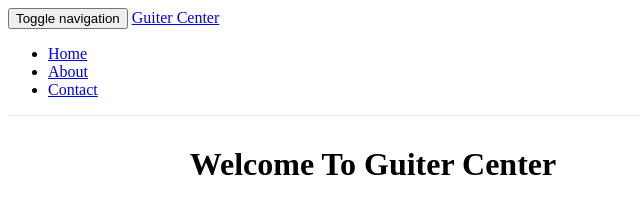
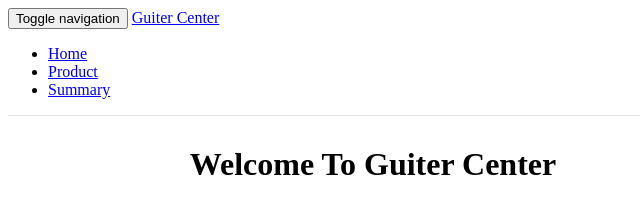
Before and after one commit to hpatel13/guiterCenter, a website: page app/index.html in a window 1280 px wide. Shown: the top 220 px of the page, 0-640 px from the left. Drawn offline with nearby package versions, Linux system fonts and the light colour scheme; some packages are replaced by stand-ins of ours; files that its build step writes are made by us from their sources.

Commit message:
changed the NAV bar

```diff
--- a/app/index.html
+++ b/app/index.html
@@ -39,8 +39,8 @@
 
             <ul class="nav navbar-nav">
               <li class="active"><a href="#/">Home</a></li>
-              <li><a ng-href="#/about">About</a></li>
-              <li><a ng-href="#/">Contact</a></li>
+              <li><a ng-href="#/about">Product</a></li>
+              <li><a ng-href="#/">Summary</a></li>
             </ul>
           </div>
         </div>
```
